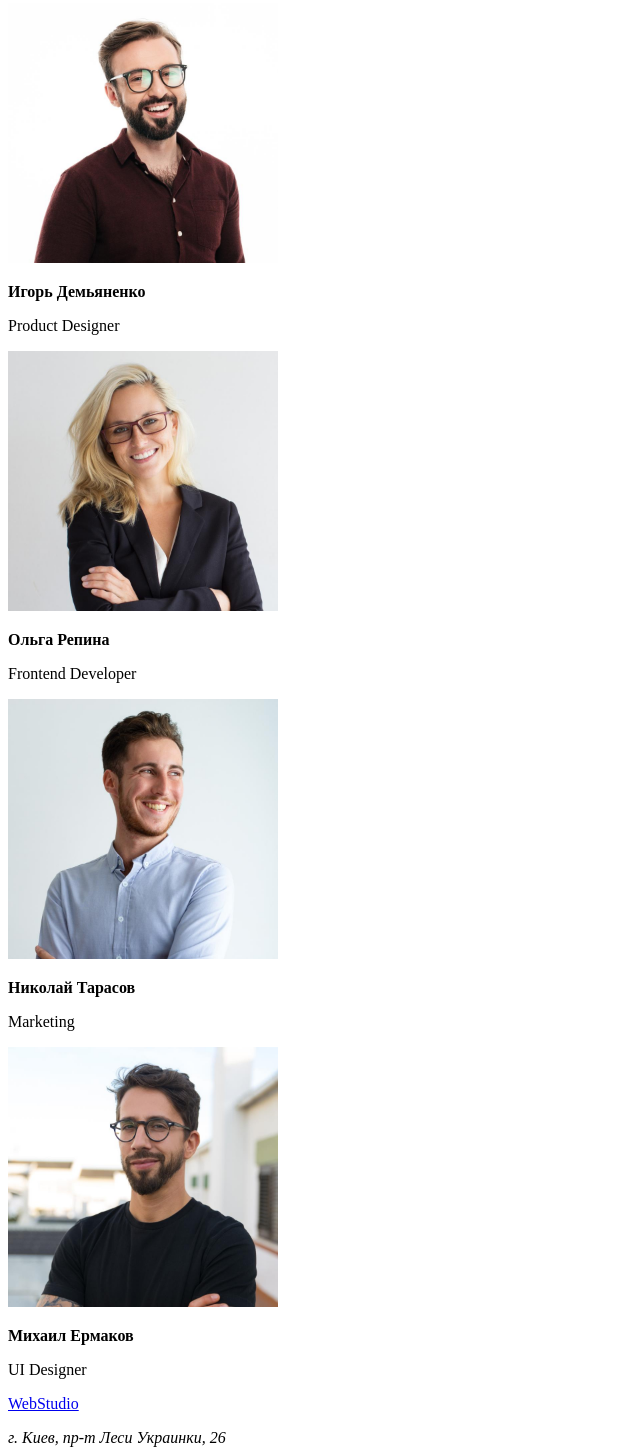
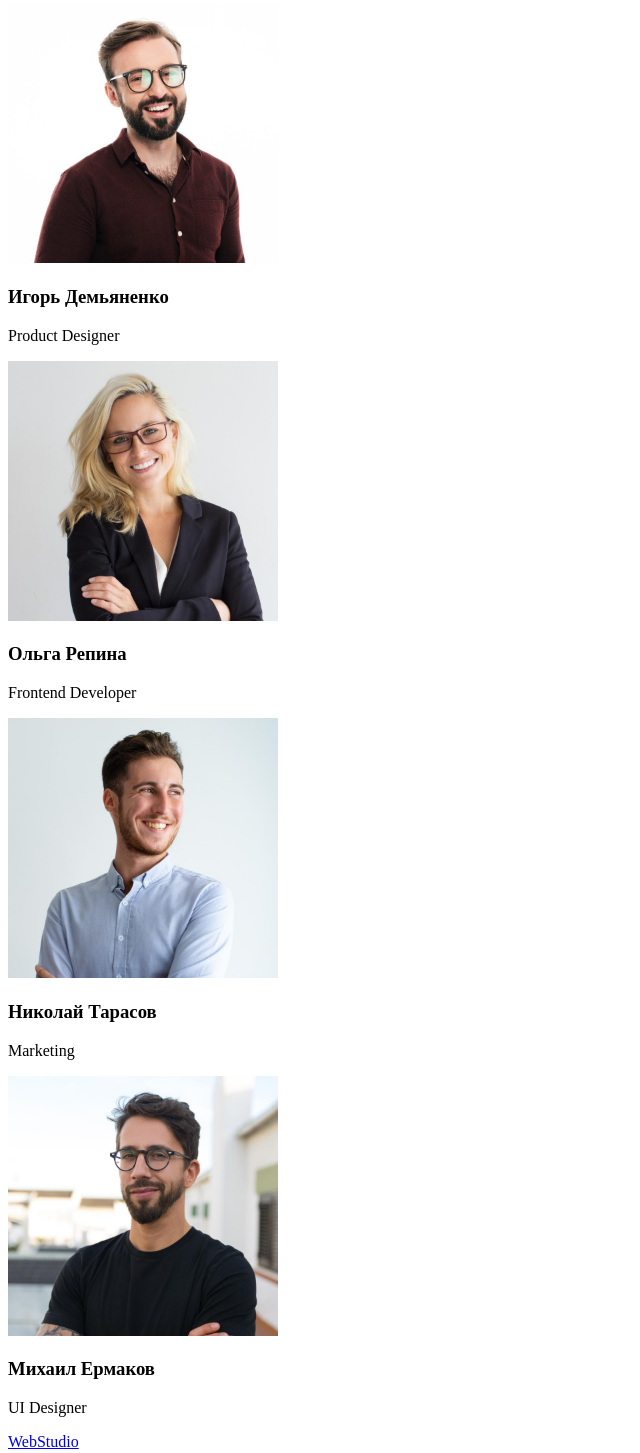
Before and after one commit to axer4/goit-markup-hw-01, a plain HTML site: page index.html in a window 1280 px wide. Shown: the part 1552-3005 px from the top of the page, without its empty margins (0-640 px from the left). Drawn offline with Linux system fonts and the light colour scheme.

Commit message:
Add files via upload
Исправил <b>..</b> в секции "Наша команда" на заголовки <h3>..</h3>

```diff
--- a/index.html
+++ b/index.html
@@ -43,16 +43,16 @@
             <section>
                 <h2>Наша команда</h2>
                 <img src="./images/teamcard1.jpg" alt="Игорь Демьяненко,Product Designer" width="270">
-                <p><b>Игорь Демьяненко</b></p>
+                <p><h3>Игорь Демьяненко</h3></p>
                 <p>Product Designer</p>
                 <img src="./images/teamcard2.jpg" alt="Ольга Репина,Frontend Developer" width="270">
-                <p><b>Ольга Репина</b></p>
+                <p><h3>Ольга Репина</h3></p>
                 <p>Frontend Developer</p>
                 <img src="./images/teamcard3.jpg" alt="Николай Тарасов,Marketing" width="270">
-                <p><b>Николай Тарасов</b></p>
+                <p><h3>Николай Тарасов</h3></p>
                 <p>Marketing</p>
                 <img src="./images/teamcard4.jpg" alt="Михаил Ермаков,UI Designer" width="270">
-                <p><b>Михаил Ермаков</b></p>
+                <p><h3>Михаил Ермаков</h3></p>
                 <p>UI Designer</p>
             </section>
         </main>
```
